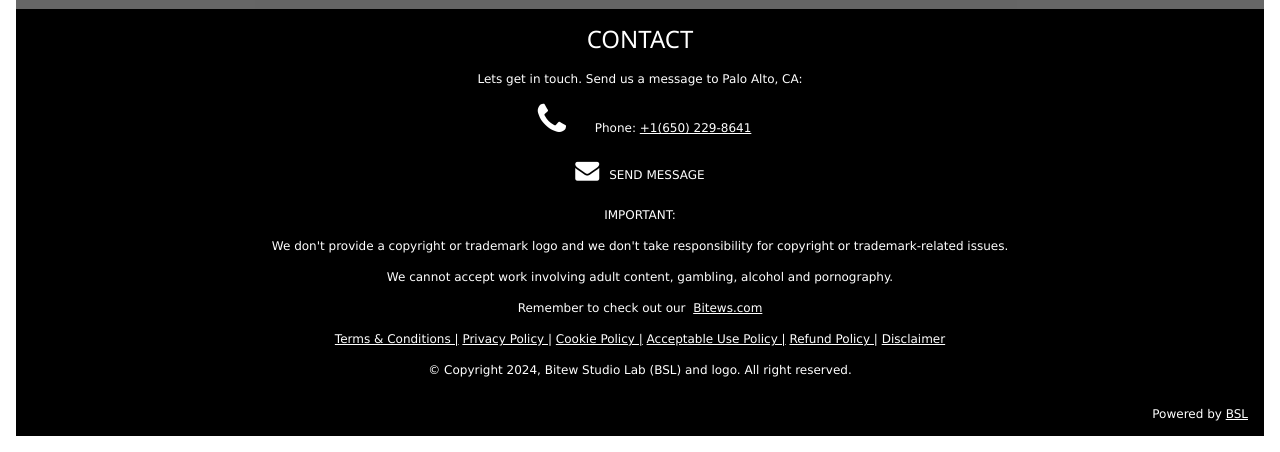
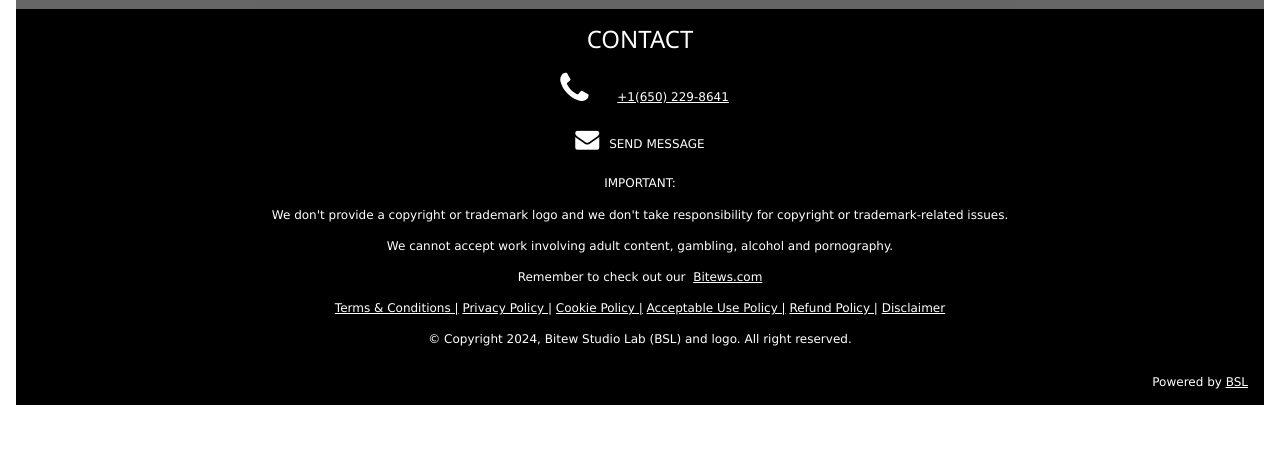
Before and after one commit to b2tisase/PLP, a plain HTML site: page index.html in a window 1280 px wide. Shown: the part 885-1337 px from the top of the page. After the commit the page ends 1306 px from the top, so only its background shows below. Drawn offline with nearby package versions, Linux system fonts and the light colour scheme; a script that the page names is missing.

Commit message:
Update index.html

```diff
--- a/index.html
+++ b/index.html
@@ -448,14 +448,15 @@ function w3_close() {
    <!--  w3-container -->
 
 
-   <h3 style="text-align: center">CONTACT</h3>
+   <h3 style="text-align: center"> CONTACT </h3>
 
-   <p style="text-align: center">Lets get in touch. Send us a message to Palo Alto, CA:</p>
+   <!-- <p style="text-align: center">Lets get in touch. Send us a message to Palo Alto, CA:</p> -->
+
    <div style="margin-top:10px">
 
      <div class="  w3-center " >
 
-    <p> <i class="fa fa-phone fa-fw w3-xxlarge w3-margin-right"></i> Phone: <a href=" # " target="_blank" class="w3-hover-text-green" > +1(650) 229-8641</a></p>
+    <p> <i class="fa fa-phone fa-fw w3-xxlarge w3-margin-right"></i>  <a href="  " target="_blank" class="w3-hover-text-green" > +1(650) 229-8641</a></p>
 
    <!--  <p> <i class="fa fa-globe fa-fw w3-xlarge w3-margin-right"></i> Email: <a href=" # " target="_blank" class="w3-hover-text-green" > BSL@bitews.com</a></p> -->
 
```
